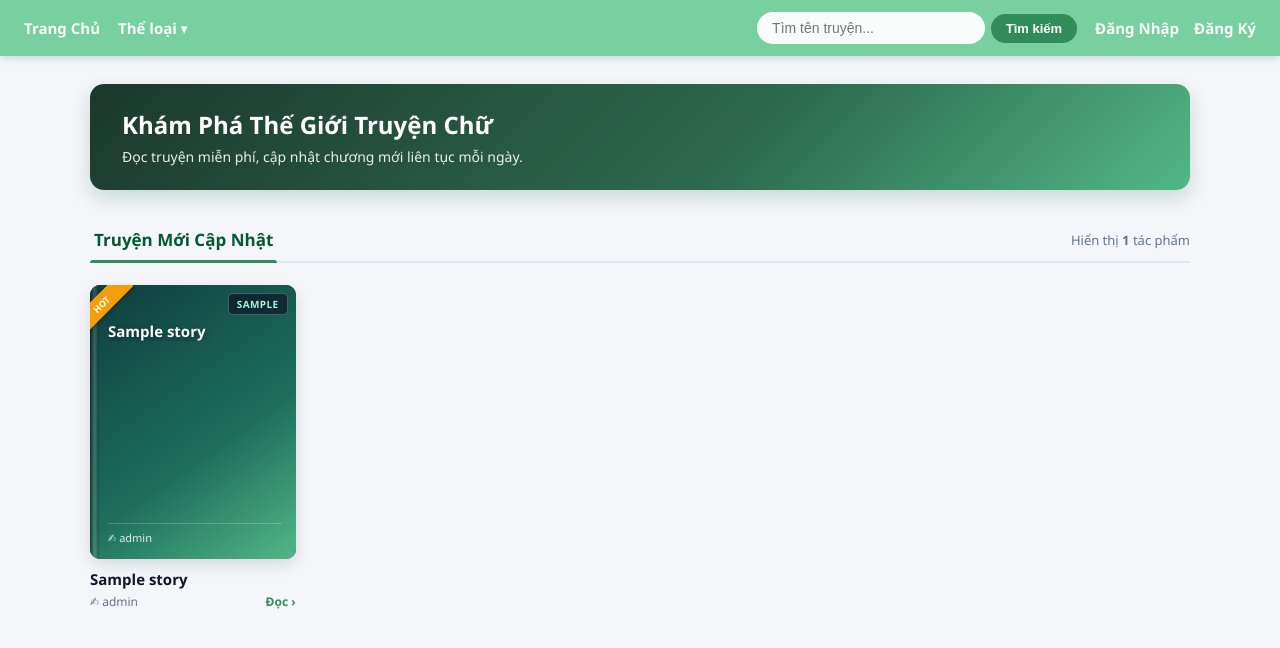
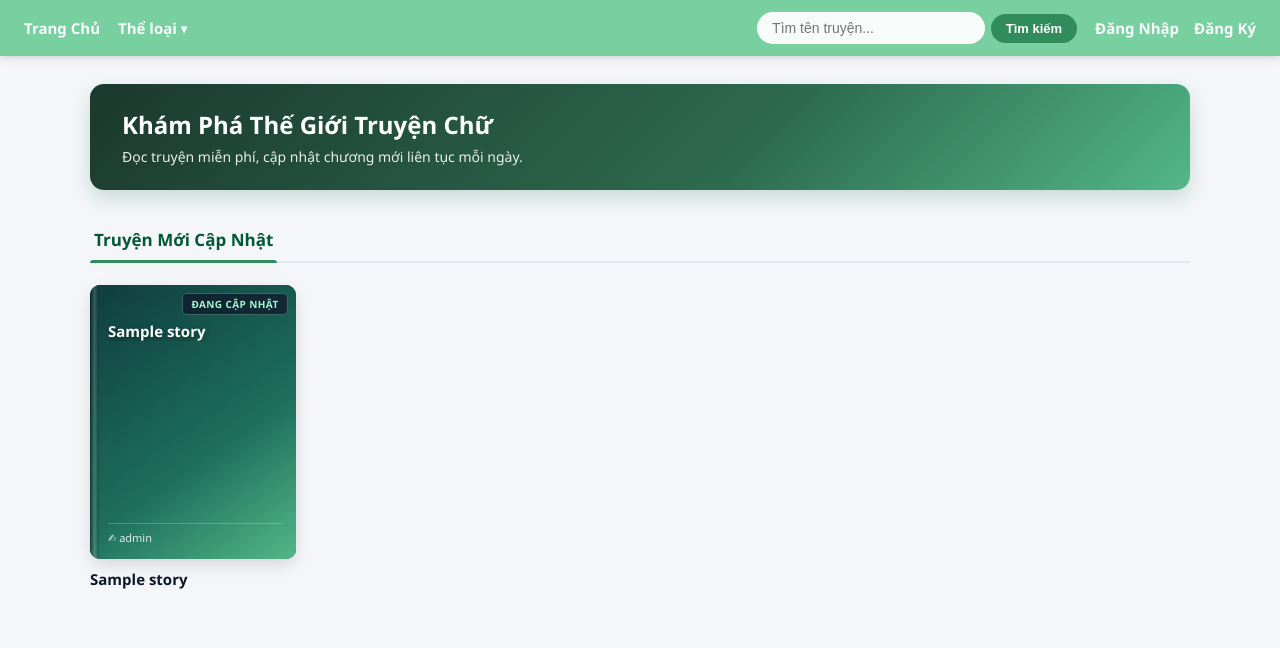
Before and after one commit to moclanngoc83-sudo/node-aws-demo, a Node server app: page / in a window 1280 px wide. Shown: the top 648 px of the page. Run offline with Node 20, Linux system fonts and the light colour scheme; data comes from the database, SQL or seed files in the repository; tables that the repository leaves empty hold one stand-in row (values such as "Sample post"); some libraries are stand-ins or nearby versions.

Commit message:
Remove item count and author/read meta below book titles on homepage

```diff
--- a/views/index.ejs
+++ b/views/index.ejs
@@ -448,7 +448,6 @@
                     <span class="filter-tab active">Kết quả: "<%= searchQuery %>"</span>
                 <% } %>
             </div>
-            <span style="font-size: 13px; color: #64748b;">Hiển thị <b><%= stories ? stories.length : 0 %></b> tác phẩm</span>
         </div>
 
         <!-- Lưới Poster Bìa Sách Đứng -->
@@ -457,11 +456,8 @@
                 <% stories.forEach((story, index) => { %>
                     <a href="/story/<%= story.id %>" class="book-card">
                         <div class="book-cover-wrap">
-                            <!-- Ruy băng góc trái -->
-                            <span class="cover-ribbon">HOT</span>
-
-                            <!-- Nhãn Thể loại góc trên bên phải -->
-                            <span class="cover-cat-badge"><%= story.category || 'Khác' %></span>
+                            <!-- Nhãn Trạng thái góc trên bên phải -->
+                            <span class="cover-cat-badge"><%= story.status || 'Đang cập nhật' %></span>
 
                             <!-- Bìa sách 3D tự động đổi tông màu -->
                             <div class="book-cover-art cover-theme-<%= index % 5 %>">
@@ -476,10 +472,6 @@
                         </div>
 
                         <h3 class="book-title"><%= story.title %></h3>
-                        <div class="book-meta">
-                            <span>✍ <%= story.author_name || 'Ẩn danh' %></span>
-                            <span style="color: #318c5b; font-weight: 600;">Đọc &rsaquo;</span>
-                        </div>
                     </a>
                 <% }) %>
             </div>
```
